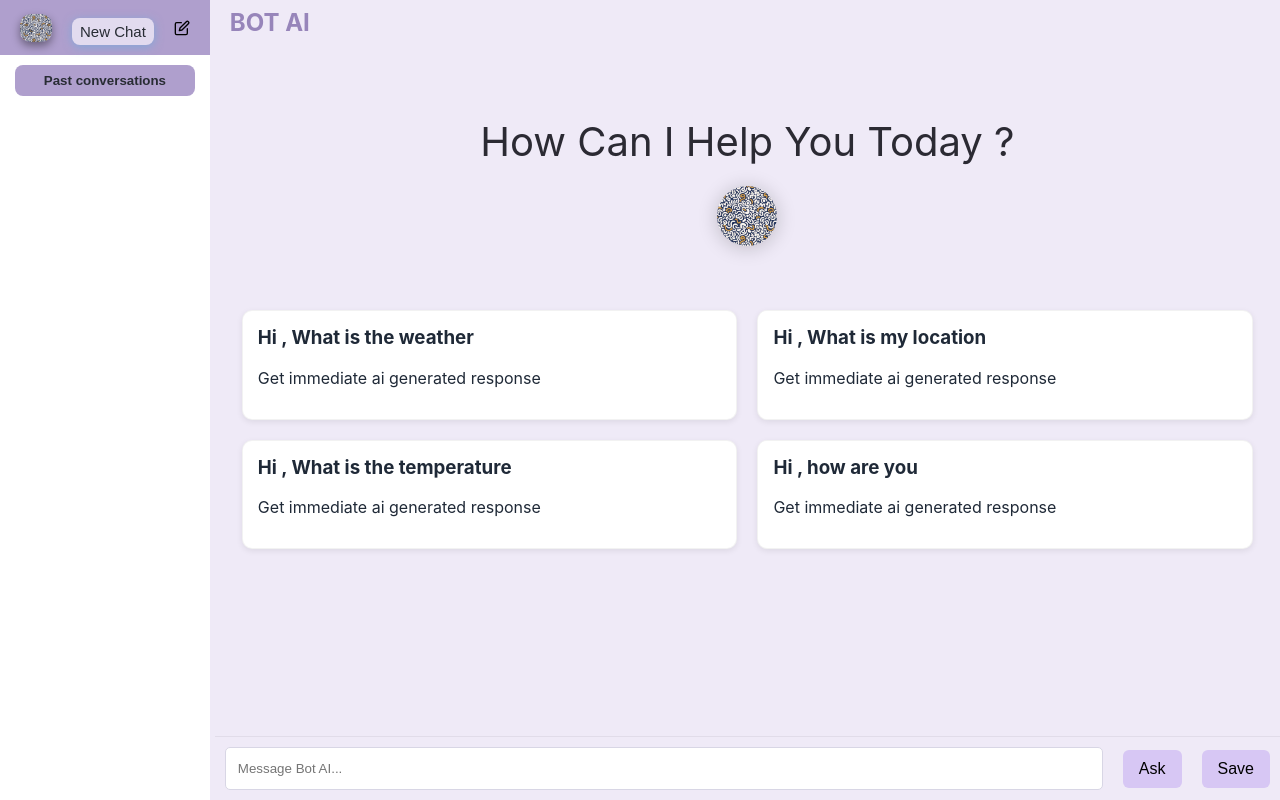
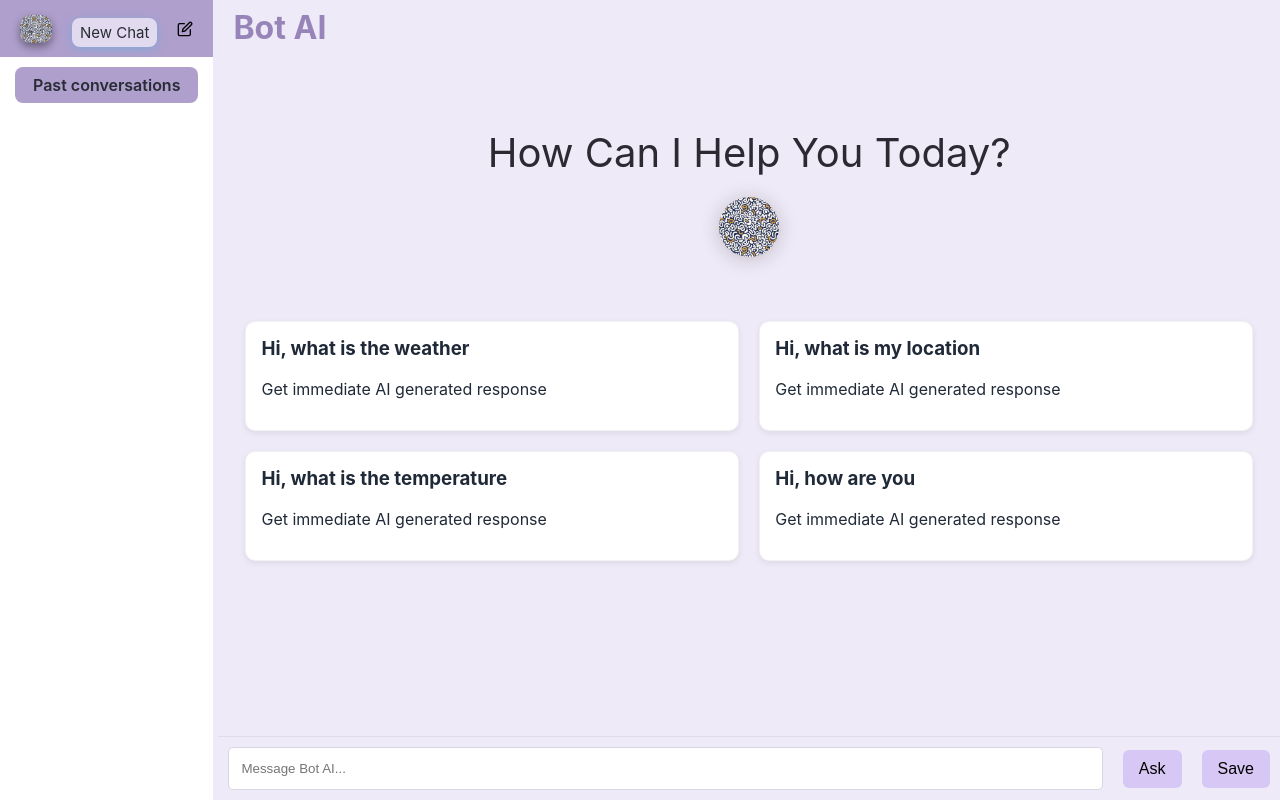
Before and after one commit to Ashraf-git-projects/XbotAi, a React (Create React App) app: page / in a window 1280 px wide. Built offline with nearby package versions, Linux system fonts and the light colour scheme; the HTML template or start-up script is replaced by a standard one.

Commit message:
Test case fix 1

```diff
--- a/src/App.css
+++ b/src/App.css
@@ -37,7 +37,8 @@
   justify-content: space-evenly;
   background-color: #AF9FCD;
 }
-.top_left_ele button {
+.top_left_ele a {
+  text-decoration: none;
   padding: 5px 8px;
   border-radius: 8px;
   border: none;
@@ -52,7 +53,9 @@
 
 /* Left: Past conversations button */
 .past_chat {
+  text-decoration: none;
   padding: 8px;
+  text-align: center;
   border: none;
   background-color: #AF9FCD;
   color: #282c34;
@@ -73,7 +76,7 @@
   justify-content: space-between;
   height: 100vh;
 }
-.home_right h2 {
+.home_right h1 {
   margin-top: 8px;
   color: #9785BA;
   padding-left: 15px;
--- a/src/Pages/Chat.jsx
+++ b/src/Pages/Chat.jsx
@@ -1,7 +1,7 @@
 import React, { useEffect, useRef, useState } from "react";
 import boyAvatar from "../Assets/boy.png";
 import aiAvatar from "../Assets/ai_logo.png";
-import Toast from "./Toast";   // ✅ import Toast
+import Toast from "./Toast";
 
 function Chat({ messages, setMessages }) {
   const chatEndRef = useRef(null);
@@ -16,15 +16,21 @@ function Chat({ messages, setMessages }) {
     updated[index].reaction = reaction;
     setMessages(updated);
 
-    // also update localStorage
+    // ✅ Update correct conversation in localStorage
     const saved = JSON.parse(localStorage.getItem("conversations")) || [];
     if (saved.length > 0) {
-      saved[saved.length - 1].messages = updated;
+      // find the active conversation (last one for ongoing chat)
+      let activeIndex = saved.length - 1;
+      saved[activeIndex].messages = updated;
       localStorage.setItem("conversations", JSON.stringify(saved));
     }
 
-    // ✅ show toast
-    setToastMsg(reaction === "like" ? "You liked this response 👍" : "You disliked this response 👎");
+    // ✅ Show toast
+    setToastMsg(
+      reaction === "like"
+        ? "You liked this response 👍"
+        : "You disliked this response 👎"
+    );
     setTimeout(() => setToastMsg(""), 2000);
   };
 
@@ -33,40 +39,49 @@ function Chat({ messages, setMessages }) {
       {messages.map((msg, i) => (
         <div
           key={i}
-          className={`chat_message ${msg.sender === "You" ? "user_msg" : "bot_msg"}`}
+          className={`chat_row ${msg.sender === "You" ? "user_row" : "bot_row"}`}
         >
           {msg.sender === "You" ? (
             <>
-              <div className="msg_text user_bubble">
-                 <span style={{fontWeight:"bold"}}>You</span>
+              <div className="chat_bubble user">
+                <span className="sender_label">You</span>
                 <p>{msg.text}</p>
-                <span className="msg_time">{msg.time}</span>
+                <span className="timestamp">{msg.time}</span>
               </div>
-              <img src={boyAvatar} alt="user" className="avatar" />
+              <img src={boyAvatar} alt="user" className="chat_avatar" />
             </>
           ) : (
             <>
-              <img src={aiAvatar} alt="bot" className="avatar" />
-              <div className="msg_text bot_bubble">
-                <span style={{fontWeight:"bold"}}>Soul AI</span>
+              <img src={aiAvatar} alt="bot" className="chat_avatar" />
+              <div className="chat_bubble bot">
+                <span className="sender_label">Bot AI</span>
                 <p>{msg.text}</p>
-                <span className="msg_time">{msg.time}</span>
+                <span className="timestamp">{msg.time}</span>
 
-                {/* Like/Dislike */}
+                {/* ✅ Reaction buttons */}
                 <div className="bot_actions">
                   <button
+                    aria-label="Like response"
                     className={`like_btn ${msg.reaction === "like" ? "active" : ""}`}
                     onClick={() => handleReaction(i, "like")}
                   >
                     👍
                   </button>
                   <button
+                    aria-label="Dislike response"
                     className={`dislike_btn ${msg.reaction === "dislike" ? "active" : ""}`}
                     onClick={() => handleReaction(i, "dislike")}
                   >
                     👎
                   </button>
                 </div>
+
+                {/* ✅ Show reaction tag if saved */}
+                {msg.reaction && (
+                  <div className="reaction_tag">
+                    {msg.reaction === "like" ? "👍 Liked" : "👎 Disliked"}
+                  </div>
+                )}
               </div>
             </>
           )}
--- a/src/Pages/ConversationDetail.jsx
+++ b/src/Pages/ConversationDetail.jsx
@@ -1,5 +1,6 @@
 import React, { useEffect, useState } from "react";
 import { useParams, useNavigate } from "react-router-dom";
+import { ArrowLeft } from "lucide-react";
 import boy from "../Assets/boy.png";
 import aiLogo from "../Assets/ai_logo.png";
 
@@ -20,12 +21,13 @@ function ConversationDetail() {
   return (
     <div className="conversation_detail">
       <button onClick={() => navigate("/history")} className="back_btn">
-        ← Back to History
+        <ArrowLeft size={18} /> Back
       </button>
 
-      <h2>Conversation #{parseInt(id) + 1}</h2>
+      <h2>Conversation {parseInt(id) + 1}</h2>
+
       <div className="conversation_messages">
-        {conversation.messages.map((msg, index) => (
+        {conversation.messages?.map((msg, index) => (
           <div
             key={index}
             className={`chat_row ${msg.sender === "You" ? "user_row" : "bot_row"}`}
@@ -39,17 +41,9 @@ function ConversationDetail() {
               <p>{msg.text}</p>
               <span className="timestamp">{msg.time}</span>
 
-              {/* Reaction display only for bot messages */}
+              {/* ✅ Fix sender check: use "Bot" instead of "Soul AI" */}
               {msg.sender === "Bot" && msg.reaction && (
-                <div
-                  className="reaction_tag"
-                  style={{
-                    fontSize: "12px",
-                    color: "#666",
-                    marginTop: "4px",
-                    fontStyle: "italic",
-                  }}
-                >
+                <div className="reaction_tag">
                   {msg.reaction === "like" ? "👍 Liked" : "👎 Disliked"}
                 </div>
               )}
@@ -59,7 +53,9 @@ function ConversationDetail() {
 
         <div className="feedback_section">
           <strong>Feedback:</strong>{" "}
-          {conversation.feedback ? conversation.feedback : "None"}
+          {conversation.feedback && conversation.feedback.trim()
+            ? conversation.feedback
+            : "None"}
         </div>
       </div>
     </div>
--- a/src/Pages/FeedbackModal.jsx
+++ b/src/Pages/FeedbackModal.jsx
@@ -1,8 +1,7 @@
 import React, { useState } from "react";
-import { X } from "lucide-react"; // for close icon, or replace with plain "X"
-import { Lightbulb } from "lucide-react"; // feedback icon
+import { X, Lightbulb } from "lucide-react";
 
-function FeedbackModal({ onClose }) {
+function FeedbackModal({ onClose, conversationIndex = null }) {
   const [feedback, setFeedback] = useState("");
 
   const handleSubmit = () => {
@@ -10,10 +9,12 @@ function FeedbackModal({ onClose }) {
 
     let conversations = JSON.parse(localStorage.getItem("conversations")) || [];
     if (conversations.length > 0) {
-      conversations[conversations.length - 1].feedback = feedback;
-      localStorage.setItem("conversations", JSON.stringify(conversations));
+      const index = conversationIndex ?? conversations.length - 1;
+      if (conversations[index]) {
+        conversations[index].feedback = feedback;
+        localStorage.setItem("conversations", JSON.stringify(conversations));
+      }
     }
-
     onClose();
   };
 
@@ -24,14 +25,14 @@ function FeedbackModal({ onClose }) {
         <div className="modal_header">
           <div className="modal_title_wrap">
             <Lightbulb size={20} className="modal_icon" />
-            <h3 className="modal_title">Provide Additional Feedback</h3>
+            <h3 className="modal_title">Feedback</h3>
           </div>
           <button className="close_btn" onClick={onClose}>
             <X size={20} />
           </button>
         </div>
 
-        {/* Feedback input */}
+        {/* Input */}
         <textarea
           className="feedback_area"
           placeholder="Write your feedback here..."
--- a/src/Pages/History.jsx
+++ b/src/Pages/History.jsx
@@ -21,20 +21,19 @@ function History() {
         ) : (
           conversations.map((conv, index) => {
             const userMsg = conv.messages.find((m) => m.sender === "You");
-            const botMsg = conv.messages.find((m) => m.sender === "Bot");
+            const botMsg = conv.messages.find((m) => m.sender === "Bot"); // ✅ fixed here
 
             return (
               <div
                 key={index}
                 className="history_card"
                 onClick={() => navigate(`/history/${index}`)}
-                style={{ cursor: "pointer" }}
               >
                 {userMsg && (
                   <div className="chat_row user_row">
                     <img src={boy} alt="user" className="chat_avatar" />
                     <div className="chat_bubble user">
-                      <p>{userMsg.text}</p>
+                      <p className="msg_preview">{userMsg.text}</p>
                       <span className="timestamp">{userMsg.time}</span>
                     </div>
                   </div>
@@ -43,20 +42,10 @@ function History() {
                   <div className="chat_row bot_row">
                     <img src={aiLogo} alt="bot" className="chat_avatar" />
                     <div className="chat_bubble bot">
-                      <p>{botMsg.text}</p>
+                      <p className="msg_preview">{botMsg.text}</p>
                       <span className="timestamp">{botMsg.time}</span>
-
-                      {/* Reaction display */}
                       {botMsg.reaction && (
-                        <div
-                          className="reaction_tag"
-                          style={{
-                            fontSize: "12px",
-                            color: "#666",
-                            marginTop: "4px",
-                            fontStyle: "italic",
-                          }}
-                        >
+                        <div className="reaction_tag">
                           {botMsg.reaction === "like" ? "👍 Liked" : "👎 Disliked"}
                         </div>
                       )}
@@ -65,7 +54,9 @@ function History() {
                 )}
                 <div className="feedback_section">
                   <strong>Feedback:</strong>{" "}
-                  {conv.feedback ? conv.feedback : "None"}
+                  {conv.feedback && conv.feedback.trim()
+                    ? conv.feedback
+                    : "None"}
                 </div>
               </div>
             );
--- a/src/Pages/Home.jsx
+++ b/src/Pages/Home.jsx
@@ -1,4 +1,4 @@
-import React, { useState } from "react";
+import React, { useState, useEffect } from "react";
 import { FiEdit } from "react-icons/fi";
 import { Outlet, useNavigate } from "react-router-dom";
 import logo from "../Assets/ai_logo.png";
@@ -13,15 +13,25 @@ function Home() {
   const [showChat, setShowChat] = useState(false);
   const [input, setInput] = useState("");
   const [showToast, setShowToast] = useState(false);
+
+  // 🔹 store index of conversation for feedback, or false if closed
   const [showFeedback, setShowFeedback] = useState(false);
 
   // ✅ sidebar toggle for mobile
   const [menuOpen, setMenuOpen] = useState(false);
 
+  // ✅ lock/unlock body scroll when sidebar is open
+  useEffect(() => {
+    if (menuOpen) {
+      document.body.classList.add("sidebar-open");
+    } else {
+      document.body.classList.remove("sidebar-open");
+    }
+  }, [menuOpen]);
+
   const handleAsk = () => {
     if (!input.trim()) return;
 
-    // Add user message
     const newMessage = {
       sender: "You",
       text: input,
@@ -29,13 +39,12 @@ function Home() {
     };
     let updated = [...messages, newMessage];
 
-    // Find AI response from sampleData
     const found = sampleData.find(
       (item) => item.question.toLowerCase() === input.toLowerCase()
     );
 
     const botMessage = {
-      sender: "Bot",
+      sender: "Bot", // ✅ reverted back for consistency
       text: found ? found.response : "Sorry, Did not understand your query!",
       time: new Date().toLocaleTimeString(),
     };
@@ -43,20 +52,21 @@ function Home() {
     updated = [...updated, botMessage];
     setMessages(updated);
     setInput("");
-    setShowChat(true); // switch to Chat UI
+    setShowChat(true);
   };
 
   const handleSave = () => {
     if (messages.length === 0) return;
 
-    // fetch existing conversations
     const saved = JSON.parse(localStorage.getItem("conversations")) || [];
-    const updated = [...saved, { messages }];
+    const updated = [...saved, { messages, feedback: "" }];
 
     localStorage.setItem("conversations", JSON.stringify(updated));
 
     setShowToast(true);
-    setShowFeedback(true);
+
+    // ✅ Pass index of newly saved conversation
+    setShowFeedback(updated.length - 1);
   };
 
   return (
@@ -67,34 +77,36 @@ function Home() {
           <div className="ai_logo_wrapper">
             <img alt="logo_img" className="ai_logo" src={logo} />
           </div>
-          <button
+          <a
+            href="/"
             className="new_chat_btn"
             onClick={() => {
               navigate("/");
               setMessages([]);
               setShowChat(false);
-              setMenuOpen(false); // close menu on mobile
+              setMenuOpen(false);
             }}
           >
             New Chat
-          </button>
-          <FiEdit className="fied"/>
+          </a>
+          <FiEdit />
         </div>
-        <button
+        <a
+          href="/history"
           className="past_chat"
           onClick={() => {
             navigate("/history");
             setShowChat(false);
-            setMenuOpen(false); // close menu on mobile
+            setMenuOpen(false);
           }}
         >
           Past conversations
-        </button>
+        </a>
       </div>
 
       {/* Right section */}
       <div className="home_right">
-        {/* ✅ Mobile toggle button */}
+        {/* ✅ toggle button visible only on mobile (CSS will hide on desktop) */}
         <button
           className="menu_toggle"
           onClick={() => setMenuOpen(!menuOpen)}
@@ -102,7 +114,8 @@ function Home() {
           ☰
         </button>
 
-        <h2>BOT AI</h2>
+        {/* ✅ heading updated to h1 with correct text */}
+        <h1>Bot AI</h1>
 
         <div className="chat_wrapper">
           {showChat ? (
@@ -130,20 +143,23 @@ function Home() {
         </div>
       </div>
 
-      {/* ✅ Toast + Feedback modal */}
       {showToast && (
-        <Toast message="Conversation saved!" onClose={() => setShowToast(false)} />
+        <Toast
+          message="Conversation saved!"
+          onClose={() => setShowToast(false)}
+        />
       )}
 
-      {showFeedback && (
+      {showFeedback !== false && (
         <FeedbackModal
-          messages={messages}
+          conversationIndex={showFeedback}
           onClose={() => setShowFeedback(false)}
         />
       )}
 
-      {/* ✅ Dark overlay for mobile sidebar */}
-      {menuOpen && <div className="overlay" onClick={() => setMenuOpen(false)} />}
+      {menuOpen && (
+        <div className="overlay" onClick={() => setMenuOpen(false)} />
+      )}
     </div>
   );
 }
--- a/src/Pages/New.jsx
+++ b/src/Pages/New.jsx
@@ -1,31 +1,32 @@
-import React from 'react'
+import React from "react";
 import logo from "../Assets/ai_logo.png";
 
 export default function New() {
   return (
     <div>
       <div className="txt_logo">
-            <h3>How Can I Help You Today ?</h3>
+        <h3>How Can I Help You Today?</h3>
         <img alt="logo_img" className="ai_logo-right" src={logo} />
       </div>
+
       <div className="txt_grids">
         <div className="grid_typos">
-              <h3>Hi , What is the weather</h3>
-              <p>Get immediate ai generated response</p>
+          <h3>Hi, what is the weather</h3>
+          <p>Get immediate AI generated response</p>
         </div>
         <div className="grid_typos">
-              <h3>Hi , What is my location</h3>
-              <p>Get immediate ai generated response</p>
+          <h3>Hi, what is my location</h3>
+          <p>Get immediate AI generated response</p>
         </div>
-            <div className="grid_typos" id='tmpgrd'>
-              <h3>Hi , What is the temperature</h3>
-              <p>Get immediate ai generated response</p>
+        <div className="grid_typos" id="tmpgrd">
+          <h3>Hi, what is the temperature</h3>
+          <p>Get immediate AI generated response</p>
         </div>
         <div className="grid_typos">
-              <h3>Hi , how are you</h3>
-              <p>Get immediate ai generated response</p>
+          <h3>Hi, how are you</h3>
+          <p>Get immediate AI generated response</p>
         </div>
       </div>
     </div>
-  )
+  );
 }
```
Lines whose indentation alone changed are shown as unchanged.
